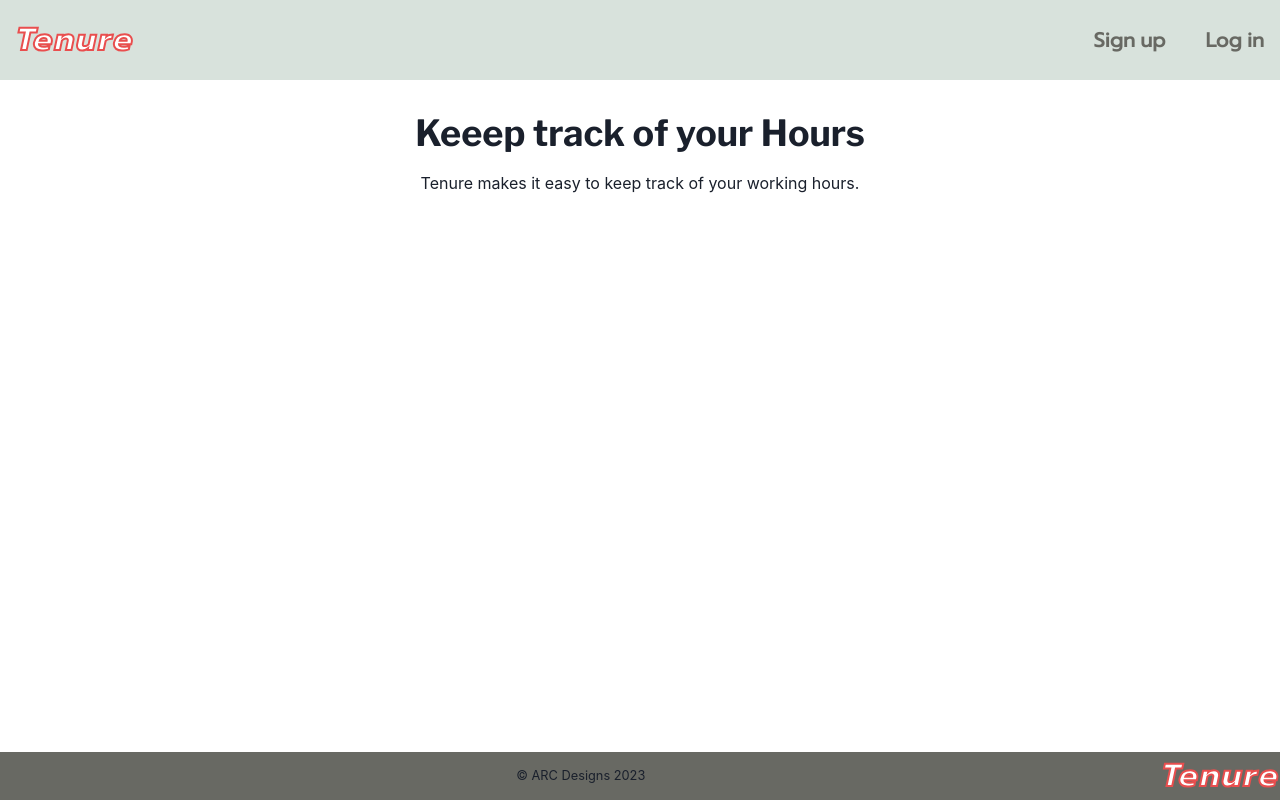
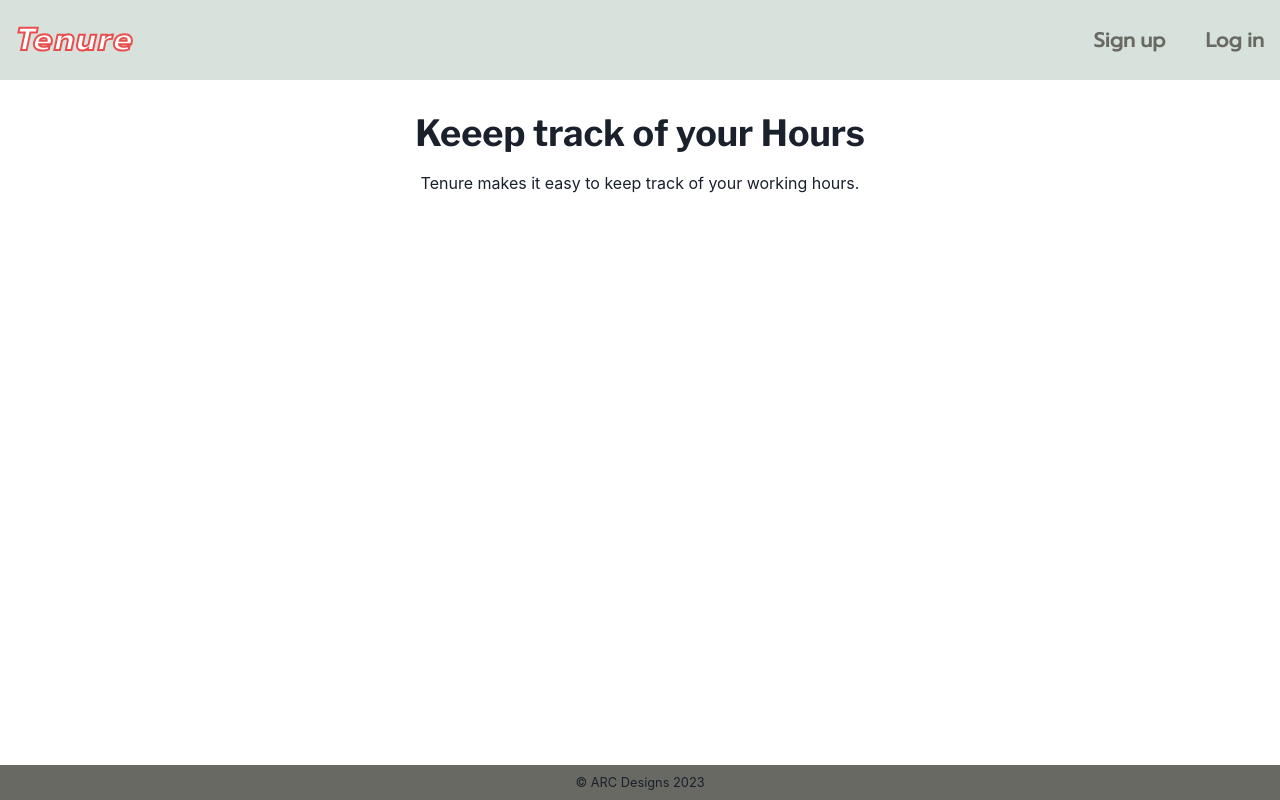
Before and after one commit to EnFuegoV3/Tenure, a React (Vite) app: page / in a window 1280 px wide. Built offline with nearby package versions, Linux system fonts and the light colour scheme.

Commit message:
fixed footer

```diff
--- a/src/Components/Footer.jsx
+++ b/src/Components/Footer.jsx
@@ -3,11 +3,10 @@ import Logo from "./Logo"
 
 export function Footer(props) {
     return (
-        <Flex direction='row' bg='#686963' {...props}>
+        <Flex direction='row' justify='center' align='center' bg='#686963' {...props}>
 
-            <Text fontSize=".8rem" m='auto'>&copy; ARC Designs 2023</Text>
-            {/* <Spacer /> */}
-            <Logo pr="0rem"/>
+            <Text fontSize=".8rem" p='.6em'>&copy; ARC Designs 2023</Text>
+
 
         </Flex>
     )
```
